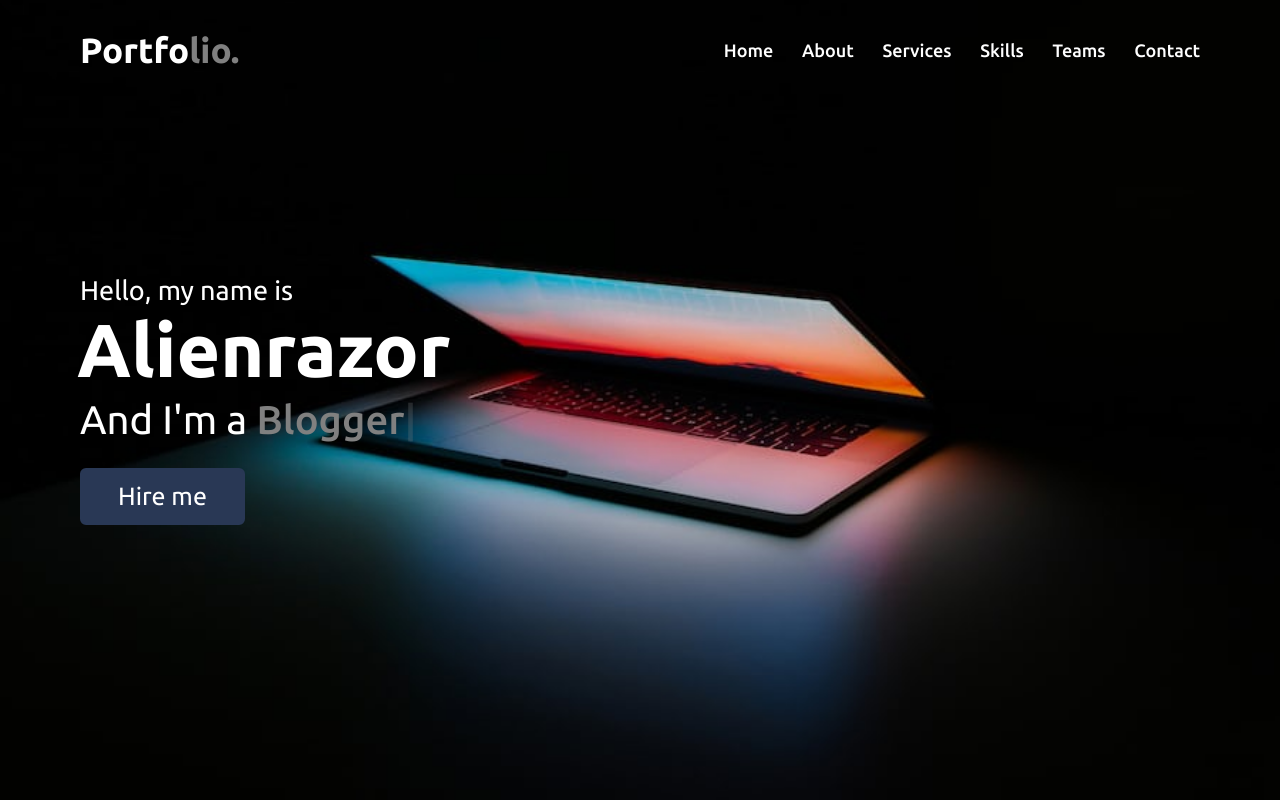
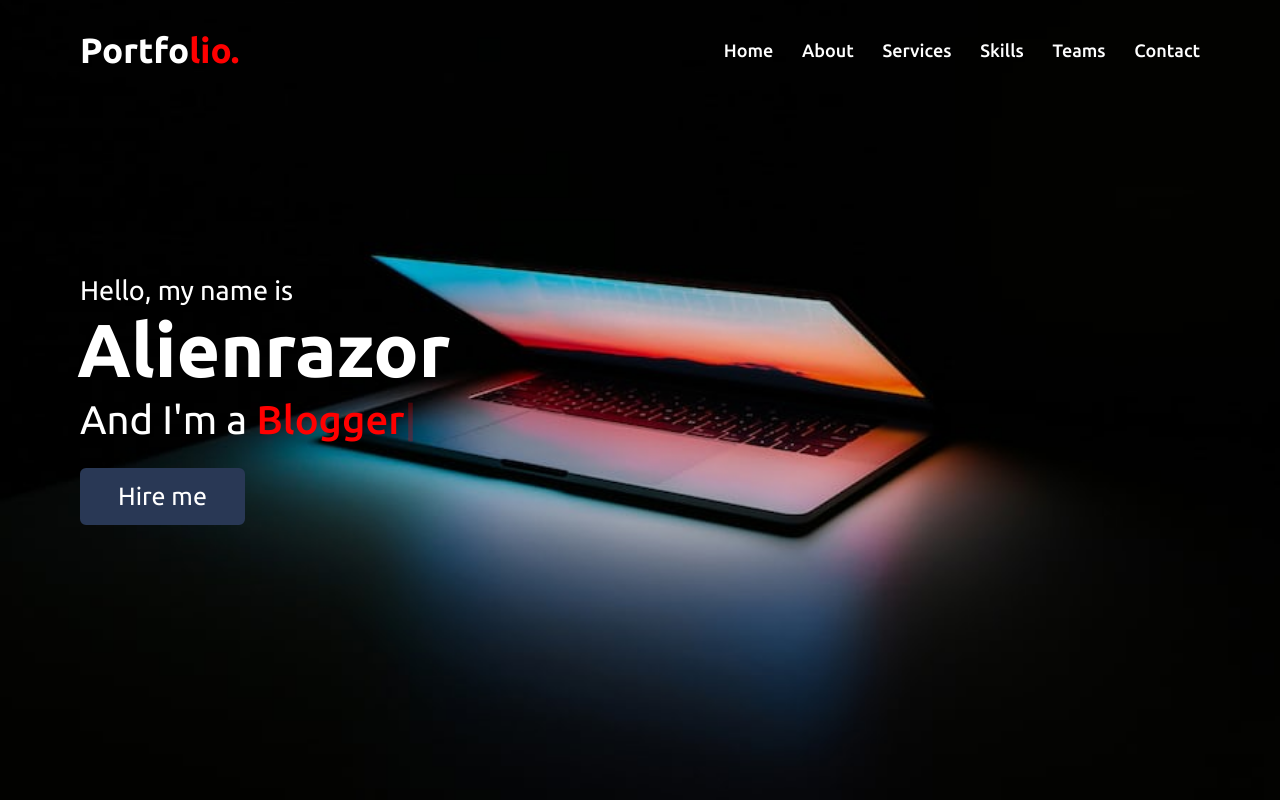
Before and after one commit to Alienrazor/Alienrazor.io, a plain HTML site: page index.html in a window 1280 px wide. Shown: the top 800 px of the page. Drawn offline with nearby package versions, Linux system fonts and the light colour scheme.

Commit message:
Update style.css

```diff
--- a/style.css
+++ b/style.css
@@ -101,7 +101,7 @@ section .title::after{
     font-weight: 600;
 }
 .navbar .logo a span{
-    color: gray;
+    color: red;
     transition: all 0.3s ease;
 }
 .navbar.sticky .logo a span{
@@ -193,7 +193,7 @@ section .title::after{
     margin: 5px 0;
 }
 .home .home-content .text-3 span{
-    color: grey;
+    color: red;
     font-weight: 500;
 }
 .home .home-content a{
```
